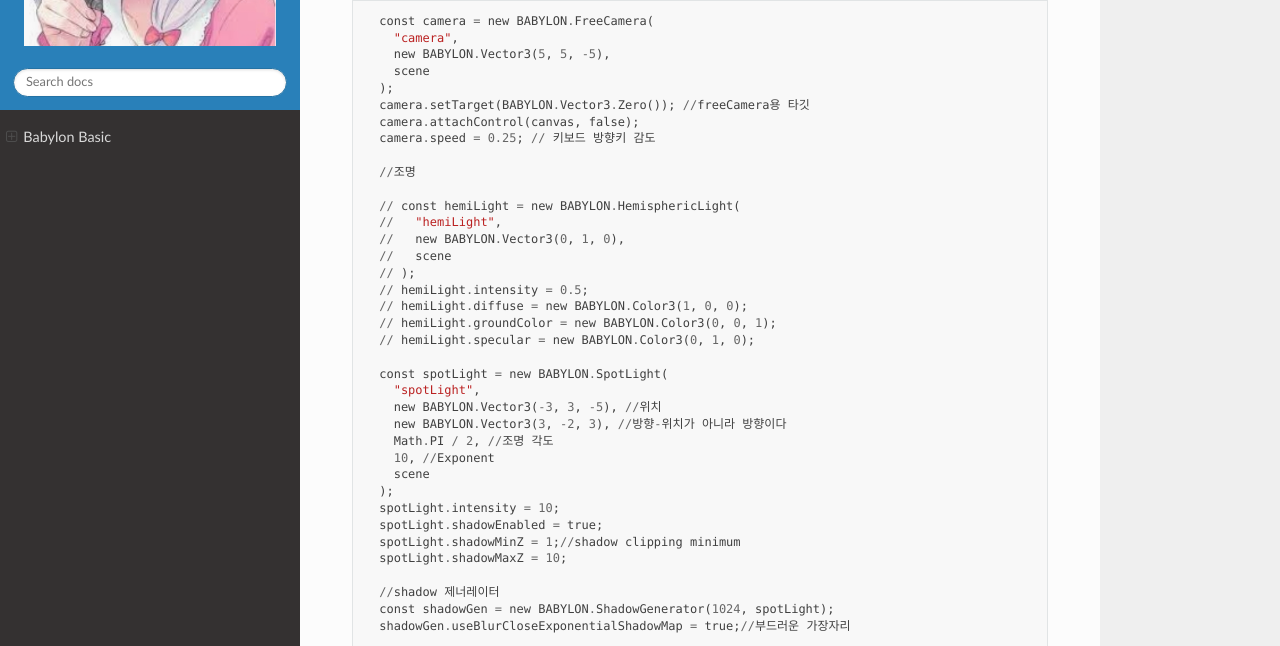
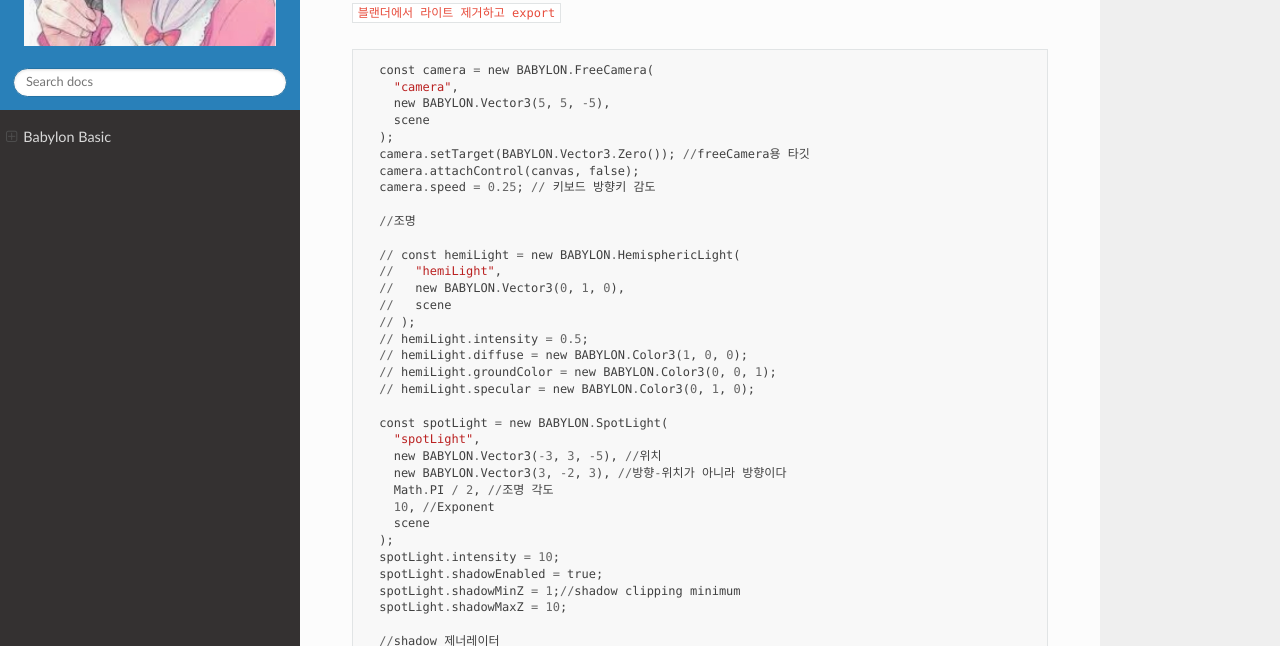
Before and after one commit to lisney/RTD, a Sphinx documentation site: the page built from docs/source/new/babylonB.md, in a window 1280 px wide and 900 px high, scrolled down 5056 px, cut to the strip 254-900 px from the top of the window. Built offline with Sphinx 7.4.7 and the Read the Docs theme 2.0.0, drawn with Linux system fonts in a browser that asks for light colours; pages that are not in the unit, such as notebooks, are missing from menus.

Commit message:
Update babylonB.md

````diff
--- a/docs/source/new/babylonB.md
+++ b/docs/source/new/babylonB.md
@@ -242,6 +242,8 @@ import GLB(GLTF)
 
 ![image](https://user-images.githubusercontent.com/30430227/173759157-b837b499-1e32-4dcd-b6a4-40875e3aae41.png)
 
+`블랜더에서 라이트 제거하고 export`
+
 ```
   const camera = new BABYLON.FreeCamera(
     "camera",
````
